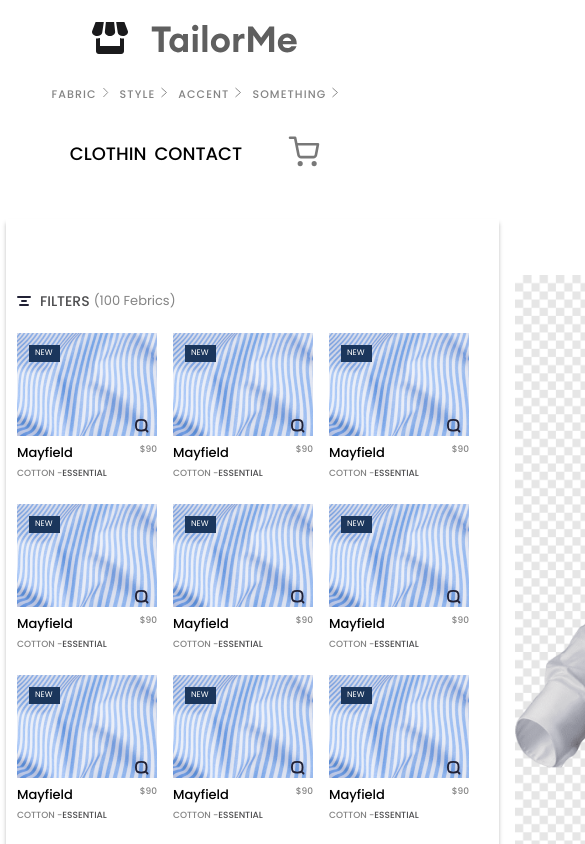
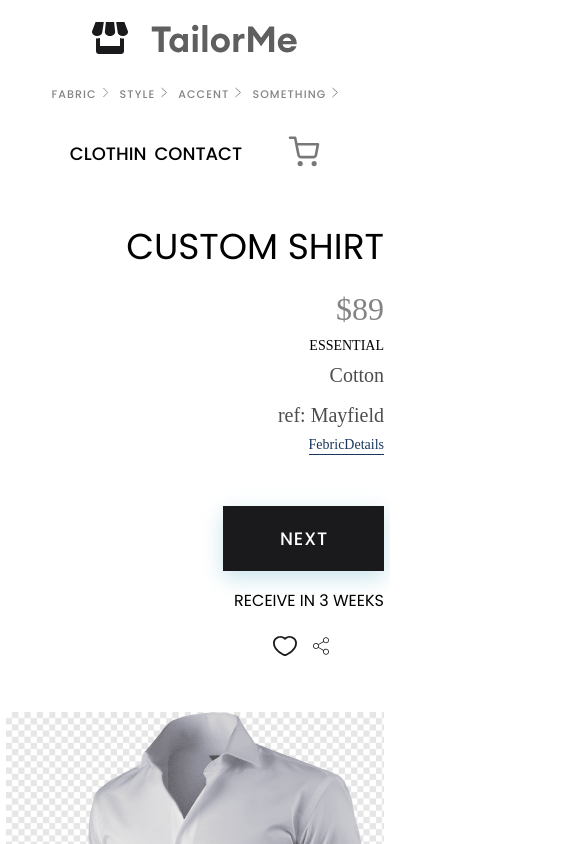
Before and after one commit to b-limitless/cio-b2c-app, a Next.js app: page /customize/customize.module in a window 390 px wide. Shown: the top 844 px of the page, 585 px wide, since content can reach past the window. Built offline with nearby package versions, Linux system fonts and the light colour scheme.

Commit message:
worked on rresponsive design for the customize template

```diff
--- a/pages/_app.tsx
+++ b/pages/_app.tsx
@@ -1,6 +1,7 @@
 import type { AppProps } from 'next/app';
 import { Poppins } from 'next/font/google';
 import '/styles/index.scss';
+import Head from 'next/head';
 
 const poppins = Poppins({
   weight: ['400', '500', '600', '700', '800'],
@@ -11,9 +12,15 @@ const poppins = Poppins({
 
 function MyApp({ Component, pageProps }: AppProps) {
   return (
+    <>
+    <Head>
+    <meta name="viewport" content="width=device-width, initial-scale=1.0" />
+    </Head>
     <main className={poppins.className}>
       <Component {...pageProps} />
     </main>
+    </>
+
   )
 }
 
--- a/pages/customize/Febric/febric.module.scss
+++ b/pages/customize/Febric/febric.module.scss
@@ -37,7 +37,7 @@
       row-gap: 4px;
 
       .name {
-        color: #000;
+        color: $dark;
         font-family: $default-font;
         font-size: 13px;
         font-style: normal;
@@ -45,7 +45,7 @@
         line-height: normal;
       }
       .price {
-        color: var(--gray-medium-2, #848484);
+        color: $gray-medium-4;
         font-family: $default-font;
         font-size: 9px;
         font-style: normal;
@@ -55,7 +55,7 @@
       .type {
         display: flex;
         .fade {
-          color: var(--gray-medium-2, #848484);
+          color: $gray-medium-4;
           font-family: $default-font;
           font-size: 9px;
           font-style: normal;
@@ -63,7 +63,7 @@
           line-height: normal;
         }
         .bold {
-          color: var(--gray-medium-4, #4d4d4f);
+          color: $gray-medium-4;
           font-family: $default-font;
           font-size: 9px;
           font-style: normal;
--- a/pages/customize/customize.module.scss
+++ b/pages/customize/customize.module.scss
@@ -8,6 +8,14 @@
   grid-template-columns: pxToRem(calc(482 + 11)) 1fr pxToRem(337);
   column-gap: 1rem;
   padding: 0 33px 0 6px;
+
+
+
+  @media only screen and (width <= $bp-small) {
+    display: flex;
+    flex-direction: column-reverse;
+    padding: 0 6px 0 6px;
+  }
   .filter {
     padding: pxToRem(72) 18px 18px 11px;
     background: $light;
@@ -51,6 +59,12 @@
 
       :nth-child(n + 4) {
         margin-top: 24px;
+      }
+
+      @media screen and (width <= $bp-small) {
+        :nth-child(n + 3) {
+            margin-top: 24px;
+          }
       }
 
       .febric {
@@ -118,6 +132,12 @@
     margin-top: calc(111px - 55px);
     img {
         height: auto;
+
+        @media only screen and (width <= $bp-small) {
+            width: 100%;
+        }
+
+
     }
   }
 
@@ -146,7 +166,7 @@
       .price {
         color: $gray;
         font-family: Euclid Circular A;
-        font-size: 32px;
+        font-size: pxToRem(32);
         font-style: normal;
         font-weight: 300;
         line-height: normal;
```
